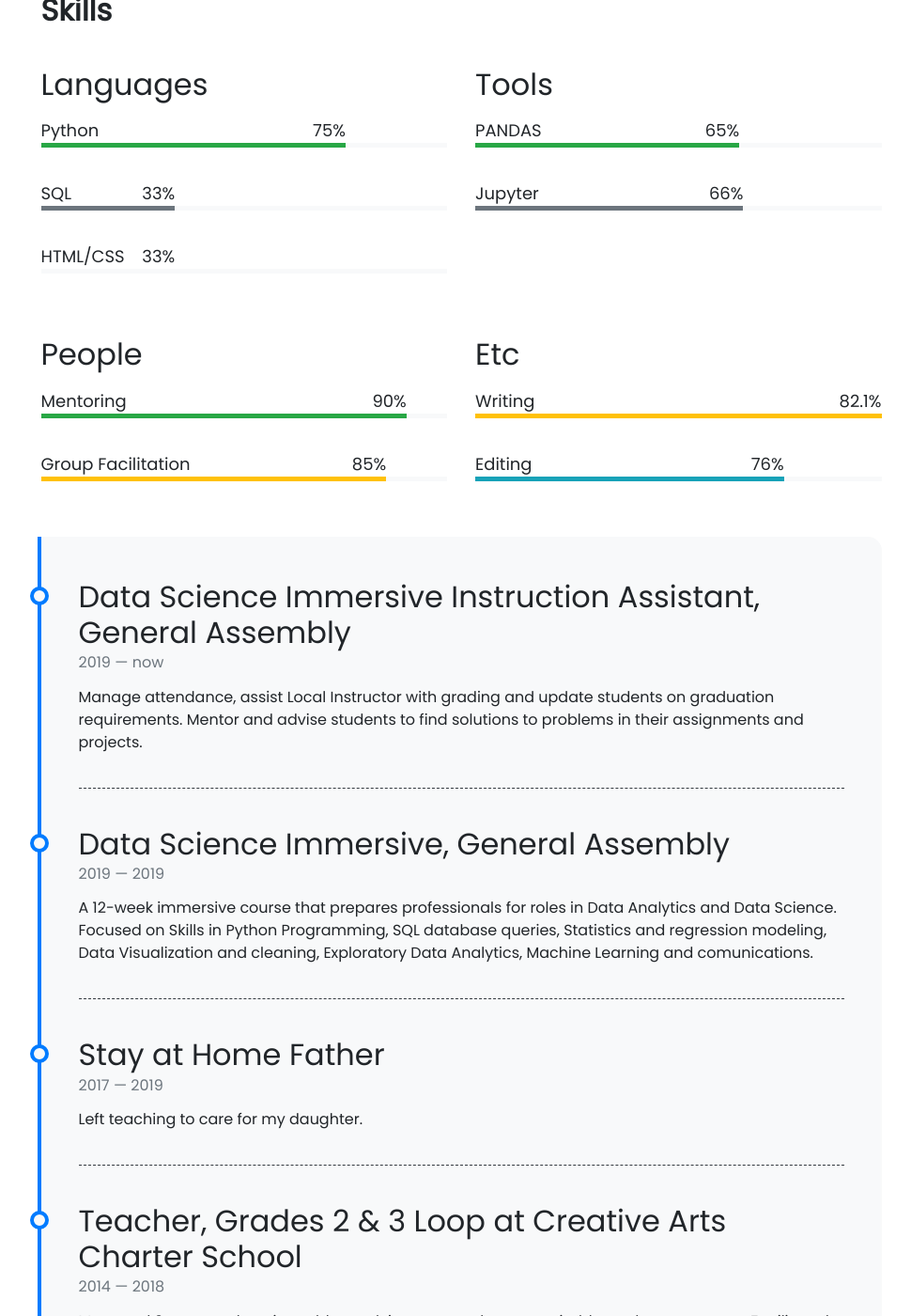
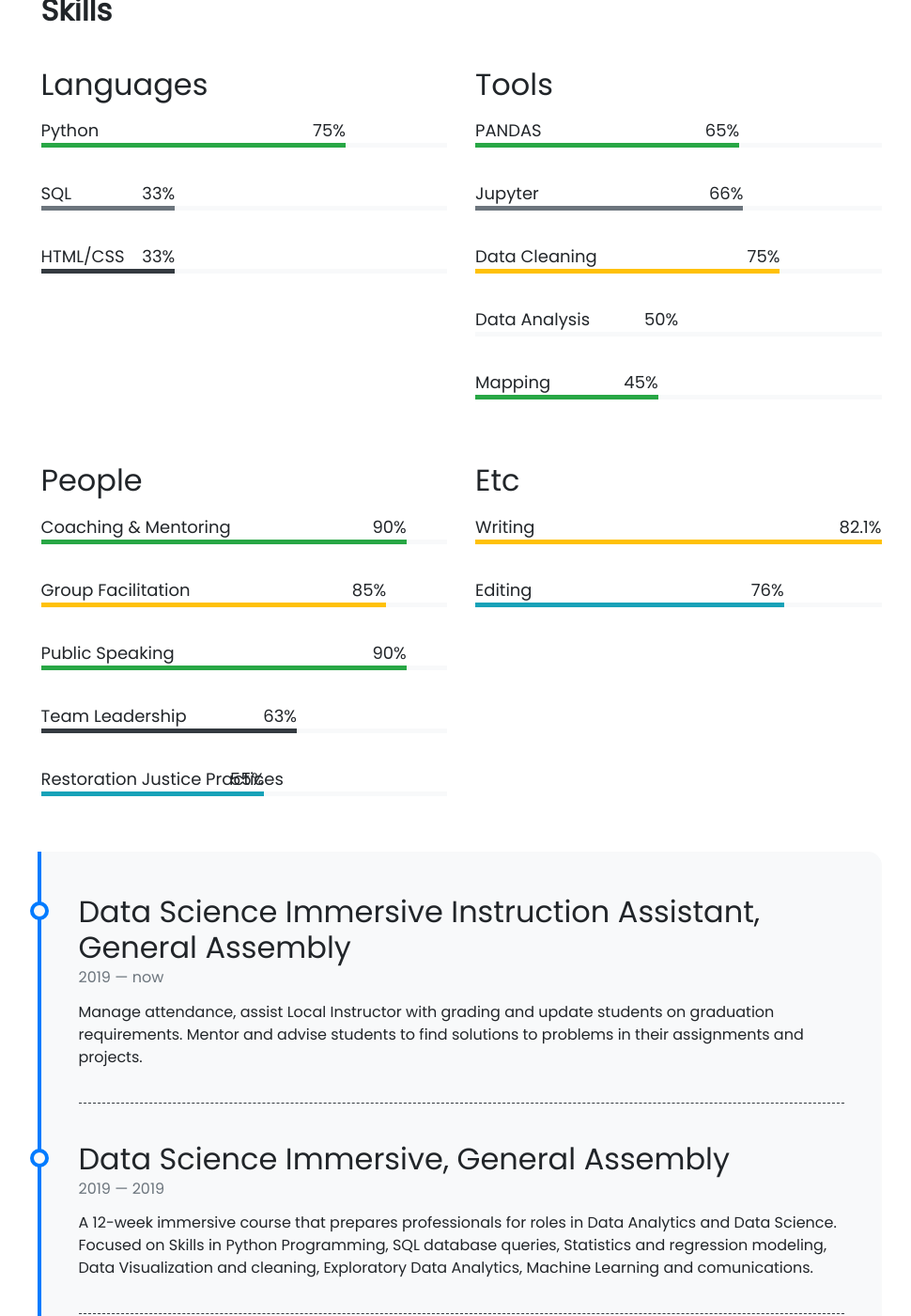
Before and after one commit to justinaugust/justinaugust.github.io, a Jekyll site: the page built from pages/about.md, in a window 1280 px wide and 1400 px high, scrolled down 522 px. Shown: the whole window at 94% size, without its empty margins (149-1119 px from the left). Built offline with Jekyll 4.4.1, drawn with Linux system fonts in a browser that asks for light colours; nearby versions of some CDN libraries.

Commit message:
lots of skills

```diff
--- a/_data/language-skills.yml
+++ b/_data/language-skills.yml
@@ -8,4 +8,4 @@
 
 - name: HTML/CSS
   percentage: 33
-  color: light
+  color: dark
--- a/_data/people-skills.yml
+++ b/_data/people-skills.yml
@@ -1,6 +1,17 @@
-- name: Mentoring
+- name: Coaching & Mentoring
   percentage: 90
   color: success
+
 - name: Group Facilitation
   percentage: 85
   color: warning
+
+- name: Public Speaking
+  percentage: 90
+  color: success
+- name: Team Leadership
+  percentage: 63
+  color: dark
+- name: Restoration Justice Practices
+  percentage: 55
+  color: info
--- a/_data/tools-skills.yml
+++ b/_data/tools-skills.yml
@@ -5,3 +5,14 @@
 - name: Jupyter
   percentage: 66
   color: secondary
+
+- name: Data Cleaning
+  percentage: 75
+  color: warning
+
+- name: Data Analysis
+  percentage: 50
+  color: light
+- name: Mapping
+  percentage: 45
+  color: success
```
